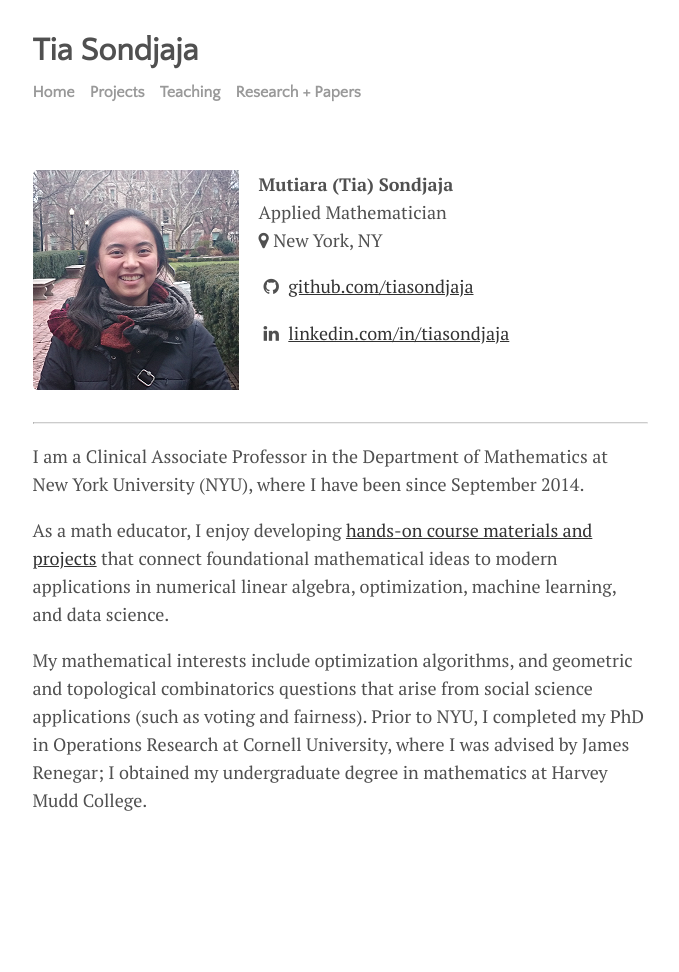
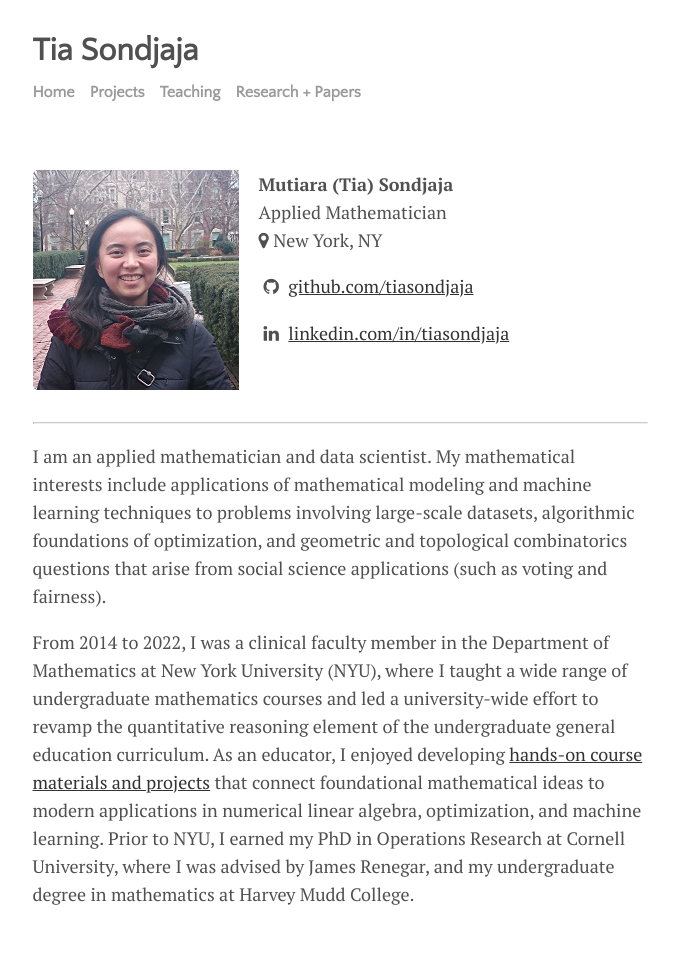
Before and after one commit to tiasondjaja/tiasondjaja.github.io, a Jekyll site: the page built from docs/menu/about.md, in a window 1280 px wide. Shown: the whole page, without its empty margins (300-979 px from the left). Built offline with Jekyll 4.4.1, drawn with Linux system fonts in a browser that asks for light colours; before the commit the page ends 900 px from its top, so only the background shows below that.

Commit message:
updated about page

```diff
--- a/docs/menu/about.md
+++ b/docs/menu/about.md
@@ -30,11 +30,16 @@ Applied Mathematician<br>
 
 *****
 
-I am a Clinical Associate Professor in the Department of Mathematics at New York University (NYU), where I have been since September 2014.
+I am an applied mathematician and data scientist.  My mathematical interests include applications of mathematical modeling and machine learning techniques to problems involving large-scale datasets, algorithmic foundations of optimization, and geometric and topological combinatorics questions that arise from social science applications (such as voting and fairness).
 
-As a math educator, I enjoy developing <a href="/teaching">hands-on course materials and projects</a> that connect foundational mathematical ideas to modern applications in numerical linear algebra, optimization, machine learning, and data science.
 
-My mathematical interests include optimization algorithms, and geometric and topological combinatorics questions that arise from social science applications (such as voting and fairness). Prior to NYU, I completed my PhD in Operations Research at Cornell University, where I was advised by James Renegar; I obtained my undergraduate degree in mathematics at Harvey Mudd College.
+From 2014 to 2022, I was a clinical faculty member in the Department of Mathematics at New York University (NYU), where I taught a wide range of undergraduate mathematics courses and led a university-wide effort to revamp the quantitative reasoning element of the undergraduate general education curriculum.  As an educator, I enjoyed developing <a href="/teaching">hands-on course materials and projects</a> that connect foundational mathematical ideas to modern applications in numerical linear algebra, optimization, and machine learning.  Prior to NYU, I earned my PhD in Operations Research at Cornell University, where I was advised by James Renegar, and my undergraduate degree in mathematics at Harvey Mudd College.
+
+
+
+<!--
+I earned my undergraduate degree in mathematics at Harvey Mudd College and my PhD in Operations Research at Cornell University.  At Cornell, I focused algorithmic foundations for convex optimization and was advised by James Renegar.  From 2014 to 2022, I was a clinical faculty member in the Department of Mathematics at New York University, where I taught a wide range of undergraduate mathematics courses and led a university-wide effort to revamp the quantitative reasoning element of the undergraduate general education curriculum.  As an educator, I enjoyed developing <a href="/teaching">hands-on course materials and projects</a> that connect foundational mathematical ideas to modern applications in numerical linear algebra, optimization, machine learning, and data science.
+
 
 
 <!--
```
